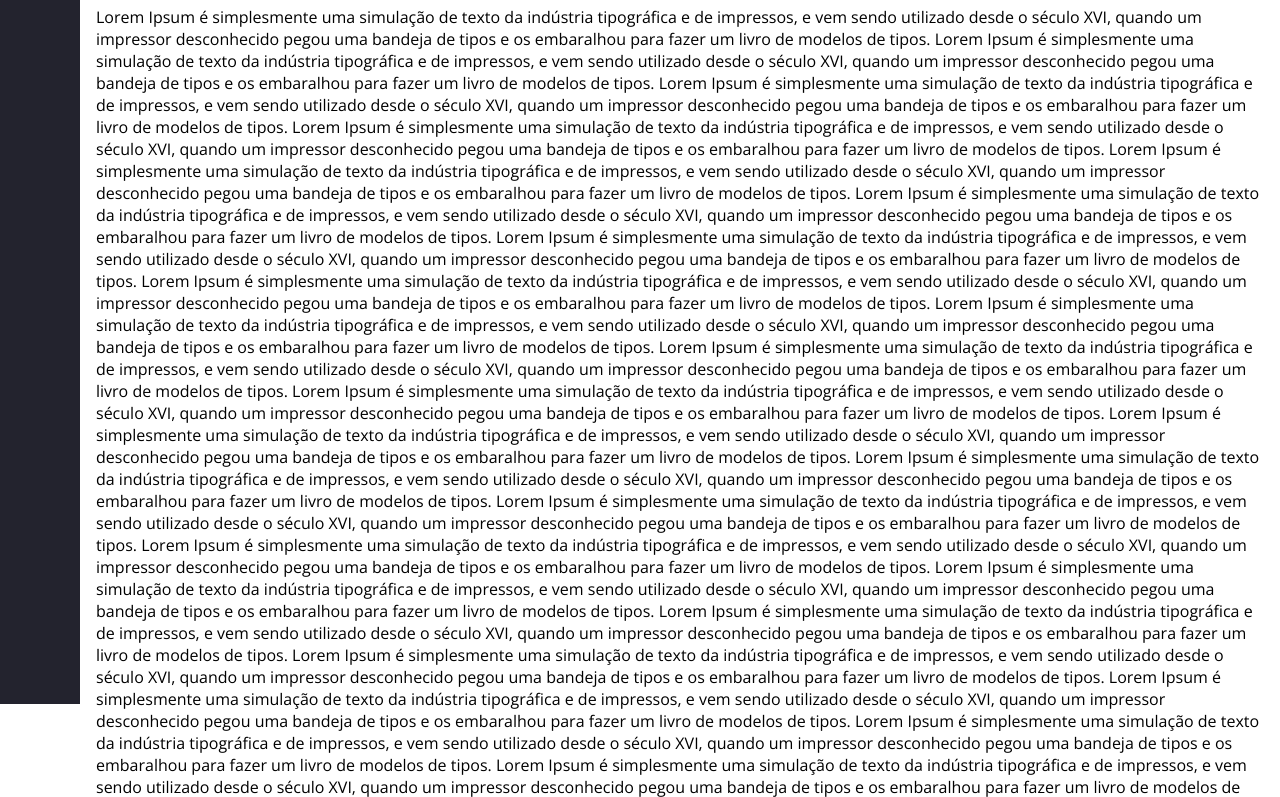
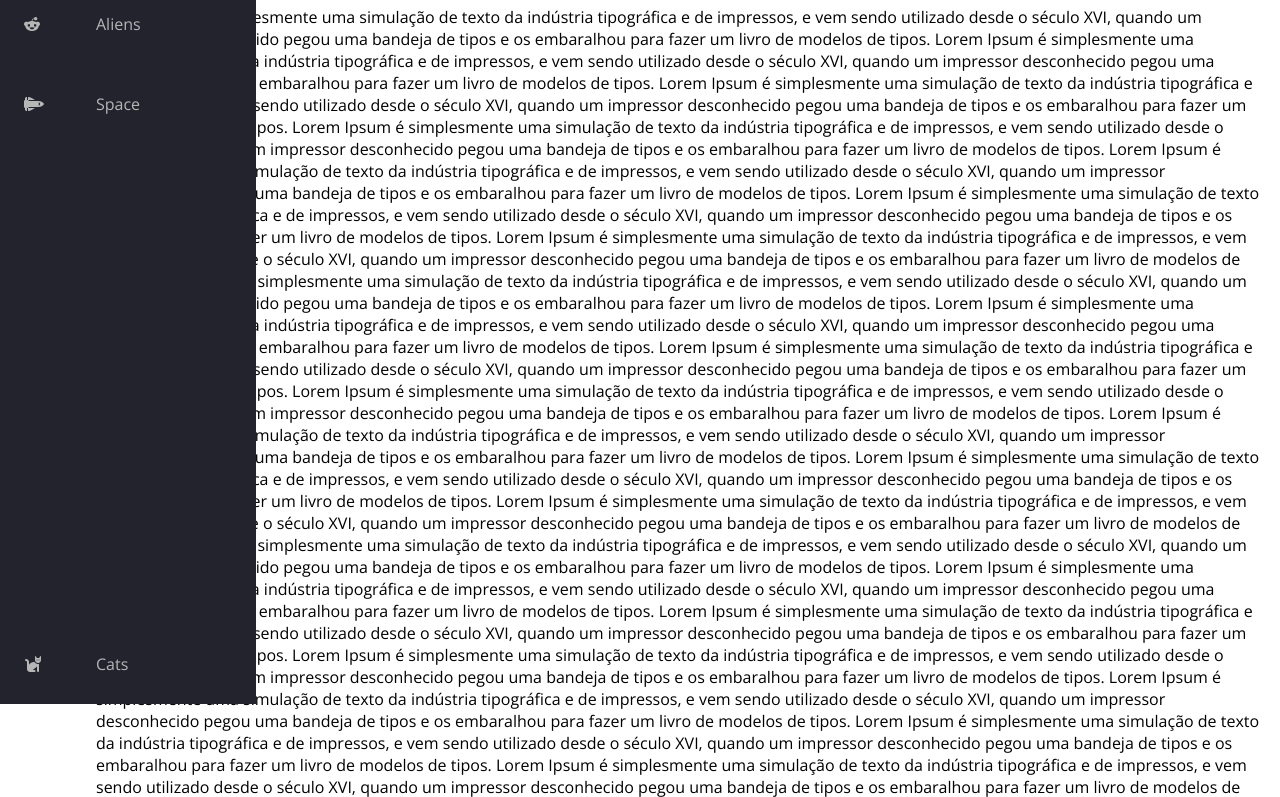
Before and after one commit to Natanaelvich/navbar-animeted, a plain HTML site: page public/index.html in a window 1280 px wide. Shown: the part 96-893 px from the top of the page. Drawn offline with nearby package versions, Linux system fonts and the light colour scheme.

Commit message:
added navbar styles and icons

```diff
--- a/public/index.html
+++ b/public/index.html
@@ -9,9 +9,43 @@
       href="https://fonts.googleapis.com/css2?family=Open+Sans:wght@300;400;700&display=swap"
       rel="stylesheet"
     />
+    <script
+      src="https://kit.fontawesome.com/592aeee09a.js"
+      crossorigin="anonymous"
+    ></script>
   </head>
   <body>
-    <nav class="navbar"></nav>
+    <nav class="navbar">
+      <ul class="navbar-nav">
+        <li class="nav-item">
+          <a href="" class="nav-link">
+            <i class="fas fa-cat"></i>
+            <span class="link-text">Cats</span>
+          </a>
+        </li>
+
+        <li class="nav-item">
+          <a href="" class="nav-link">
+            <i class="fab fa-reddit-alien"></i>
+            <span class="link-text">Aliens</span>
+          </a>
+        </li>
+
+        <li class="nav-item">
+          <a href="" class="nav-link">
+            <i class="fas fa-space-shuttle"></i>
+            <span class="link-text">Space</span>
+          </a>
+        </li>
+
+        <li class="nav-item">
+          <a href="" class="nav-link">
+            <i class="fas fa-cat"></i>
+            <span class="link-text">Cats</span>
+          </a>
+        </li>
+      </ul>
+    </nav>
     <main>
       <h1>O que é Lorem Ipsum?</h1>
       <p>
--- a/public/style.css
+++ b/public/style.css
@@ -35,3 +35,46 @@ main {
   position: fixed;
   background-color: var(--bg-primary);
 }
+
+.navbar-nav {
+  list-style: none;
+  padding: 0;
+  margin: 0;
+  display: flex;
+  flex-direction: column;
+  align-items: center;
+  height: 100%;
+}
+
+.nav-item {
+  width: 100%;
+}
+
+.nav-item:last-child {
+  margin-top: auto;
+}
+
+.nav-link {
+  display: flex;
+  align-items: center;
+  height: 5rem;
+  color: var(--text-primary);
+  text-decoration: none;
+}
+
+.link-text {
+  display: none;
+  margin-left: 1rem;
+}
+
+.nav-link i {
+  min-width: 2rem;
+  margin: 0 1.5rem;
+}
+
+.navbar:hover {
+  width: 16rem;
+}
+.navbar:hover .link-text {
+  display: block;
+}
```
